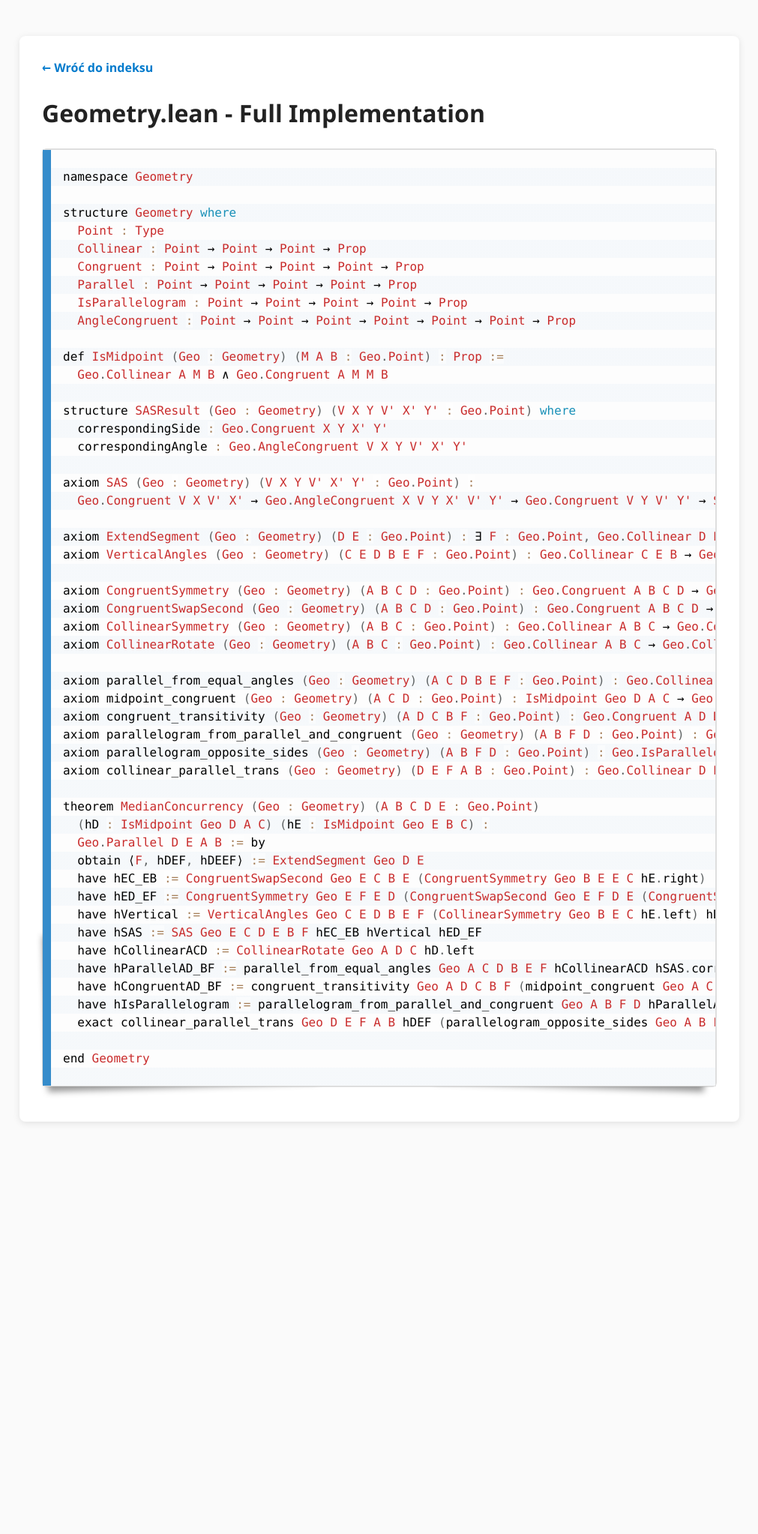
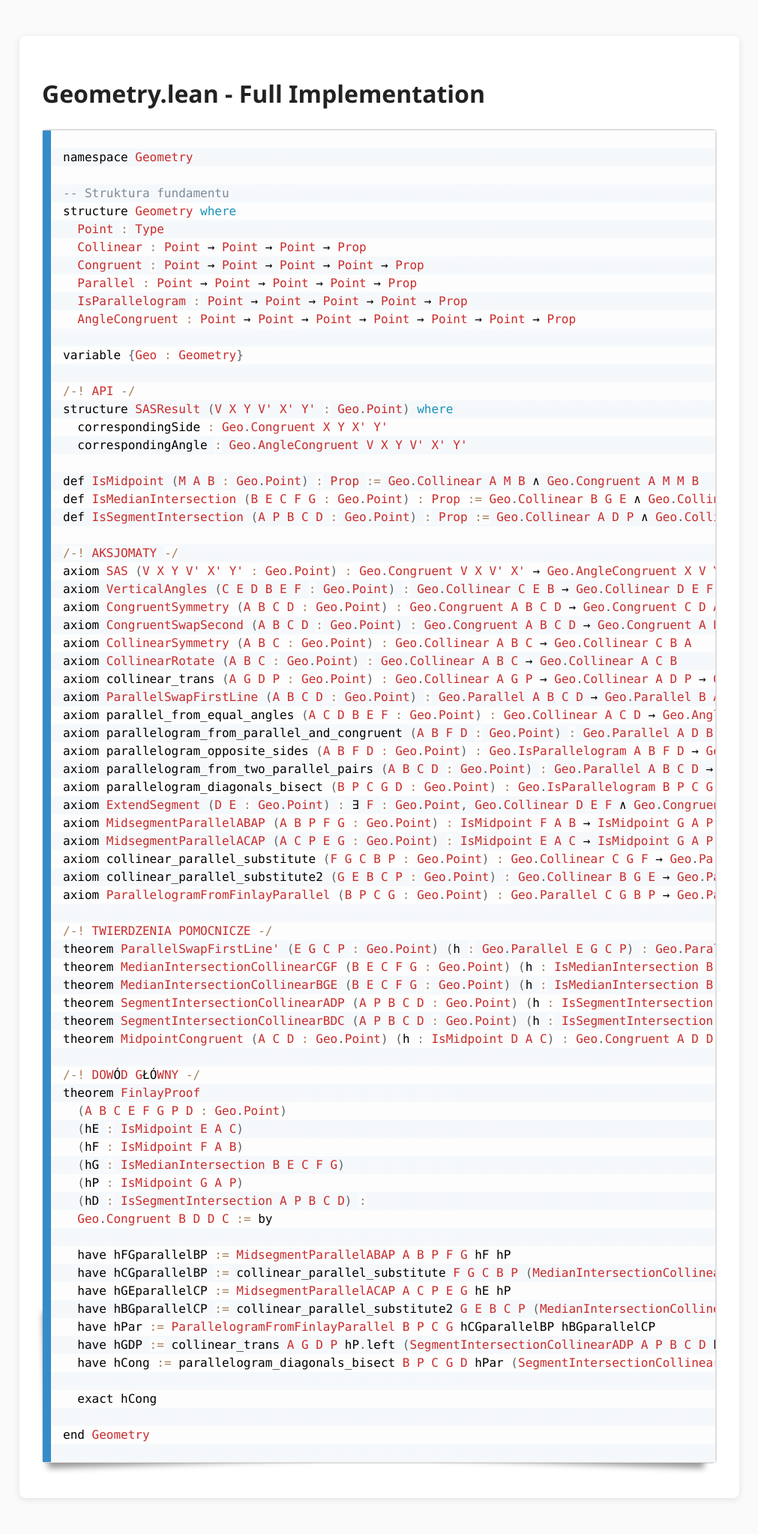
Before and after one commit to cgjteam/cgjteam.github.io, a Jekyll site: the page Geometry_lean.html, which Jekyll copies as it is, in a window 1280 px wide. Shown: the whole page at 75% size, without its empty margins (134-1145 px from the left). Built offline with Jekyll 4.4.1, drawn with Linux system fonts in a browser that asks for light colours; nearby versions of some CDN libraries; before the commit the page ends 1544 px from its top, so only the background shows below that.

Commit message:
Update Geometry_lean.html

```diff
--- a/Geometry_lean.html
+++ b/Geometry_lean.html
@@ -5,35 +5,20 @@
     <title>Geometry.lean - Full Implementation</title>
     <link rel="stylesheet" href="https://cdnjs.cloudflare.com/ajax/libs/prism/1.29.0/themes/prism-coy.min.css">
     <style>
-        body {
-            background-color: #fafafa;
-            color: #333;
-            padding: 40px;
-            font-family: 'Segoe UI', Tahoma, Geneva, Verdana, sans-serif;
-            line-height: 1.6;
-        }
+        body { background-color: #fafafa; color: #333; padding: 40px; font-family: 'Segoe UI', Tahoma, Geneva, Verdana, sans-serif; line-height: 1.6; }
         .container { max-width: 900px; margin: auto; background: white; padding: 30px; border-radius: 8px; box-shadow: 0 2px 10px rgba(0,0,0,0.1); }
-        a { color: #007acc; text-decoration: none; font-weight: bold; }
-        a:hover { text-decoration: underline; }
         h1 { color: #222; }
-        pre {
-            border: 1px solid #ddd;
-            background-color: #f6f8fa !important;
-            border-radius: 6px;
-            overflow-x: auto;
-            padding: 20px;
-        }
+        pre { border: 1px solid #ddd; background-color: #f6f8fa !important; border-radius: 6px; overflow-x: auto; padding: 20px; }
         code { font-family: 'Consolas', 'Monaco', monospace; }
     </style>
 </head>
 <body>
     <div class="container">
-        <a href="Geometry.md">&larr; Wróć do indeksu</a>
         <h1>Geometry.lean - Full Implementation</h1>
-
         <pre><code class="language-haskell">
 namespace Geometry
 
+-- Struktura fundamentu
 structure Geometry where
   Point : Type
   Collinear : Point → Point → Point → Prop
@@ -42,44 +27,65 @@ structure Geometry where
   IsParallelogram : Point → Point → Point → Point → Prop
   AngleCongruent : Point → Point → Point → Point → Point → Point → Prop
 
-def IsMidpoint (Geo : Geometry) (M A B : Geo.Point) : Prop :=
-  Geo.Collinear A M B ∧ Geo.Congruent A M M B
+variable {Geo : Geometry}
 
-structure SASResult (Geo : Geometry) (V X Y V' X' Y' : Geo.Point) where
+/-! API -/
+structure SASResult (V X Y V' X' Y' : Geo.Point) where
   correspondingSide : Geo.Congruent X Y X' Y'
   correspondingAngle : Geo.AngleCongruent V X Y V' X' Y'
 
-axiom SAS (Geo : Geometry) (V X Y V' X' Y' : Geo.Point) :
-  Geo.Congruent V X V' X' → Geo.AngleCongruent X V Y X' V' Y' → Geo.Congruent V Y V' Y' → SASResult Geo V X Y V' X' Y'
+def IsMidpoint (M A B : Geo.Point) : Prop := Geo.Collinear A M B ∧ Geo.Congruent A M M B
+def IsMedianIntersection (B E C F G : Geo.Point) : Prop := Geo.Collinear B G E ∧ Geo.Collinear C G F
+def IsSegmentIntersection (A P B C D : Geo.Point) : Prop := Geo.Collinear A D P ∧ Geo.Collinear B D C
 
-axiom ExtendSegment (Geo : Geometry) (D E : Geo.Point) : ∃ F : Geo.Point, Geo.Collinear D E F ∧ Geo.Congruent D E E F
-axiom VerticalAngles (Geo : Geometry) (C E D B E F : Geo.Point) : Geo.Collinear C E B → Geo.Collinear D E F → Geo.AngleCongruent C E D B E F
+/-! AKSJOMATY -/
+axiom SAS (V X Y V' X' Y' : Geo.Point) : Geo.Congruent V X V' X' → Geo.AngleCongruent X V Y X' V' Y' → Geo.Congruent V Y V' Y' → SASResult V X Y V' X' Y'
+axiom VerticalAngles (C E D B E F : Geo.Point) : Geo.Collinear C E B → Geo.Collinear D E F → Geo.AngleCongruent C E D B E F
+axiom CongruentSymmetry (A B C D : Geo.Point) : Geo.Congruent A B C D → Geo.Congruent C D A B
+axiom CongruentSwapSecond (A B C D : Geo.Point) : Geo.Congruent A B C D → Geo.Congruent A B D C
+axiom CollinearSymmetry (A B C : Geo.Point) : Geo.Collinear A B C → Geo.Collinear C B A
+axiom CollinearRotate (A B C : Geo.Point) : Geo.Collinear A B C → Geo.Collinear A C B
+axiom collinear_trans (A G D P : Geo.Point) : Geo.Collinear A G P → Geo.Collinear A D P → Geo.Collinear G D P
+axiom ParallelSwapFirstLine (A B C D : Geo.Point) : Geo.Parallel A B C D → Geo.Parallel B A C D
+axiom parallel_from_equal_angles (A C D B E F : Geo.Point) : Geo.Collinear A C D → Geo.AngleCongruent E C D E B F → Geo.Parallel A D B F
+axiom parallelogram_from_parallel_and_congruent (A B F D : Geo.Point) : Geo.Parallel A D B F → Geo.Congruent A D B F → Geo.IsParallelogram A B F D
+axiom parallelogram_opposite_sides (A B F D : Geo.Point) : Geo.IsParallelogram A B F D → Geo.Parallel D F A B
+axiom parallelogram_from_two_parallel_pairs (A B C D : Geo.Point) : Geo.Parallel A B C D → Geo.Parallel B C D A → Geo.IsParallelogram A B C D
+axiom parallelogram_diagonals_bisect (B P C G D : Geo.Point) : Geo.IsParallelogram B P C G → Geo.Collinear B D C → Geo.Collinear G D P → Geo.Congruent B D D C
+axiom ExtendSegment (D E : Geo.Point) : ∃ F : Geo.Point, Geo.Collinear D E F ∧ Geo.Congruent D E E F
+axiom MidsegmentParallelABAP (A B P F G : Geo.Point) : IsMidpoint F A B → IsMidpoint G A P → Geo.Parallel F G B P
+axiom MidsegmentParallelACAP (A C P E G : Geo.Point) : IsMidpoint E A C → IsMidpoint G A P → Geo.Parallel E G C P
+axiom collinear_parallel_substitute (F G C B P : Geo.Point) : Geo.Collinear C G F → Geo.Parallel F G B P → Geo.Parallel C G B P
+axiom collinear_parallel_substitute2 (G E B C P : Geo.Point) : Geo.Collinear B G E → Geo.Parallel G E C P → Geo.Parallel B G C P
+axiom ParallelogramFromFinlayParallel (B P C G : Geo.Point) : Geo.Parallel C G B P → Geo.Parallel B G C P → Geo.IsParallelogram B P C G
 
-axiom CongruentSymmetry (Geo : Geometry) (A B C D : Geo.Point) : Geo.Congruent A B C D → Geo.Congruent C D A B
-axiom CongruentSwapSecond (Geo : Geometry) (A B C D : Geo.Point) : Geo.Congruent A B C D → Geo.Congruent A B D C
-axiom CollinearSymmetry (Geo : Geometry) (A B C : Geo.Point) : Geo.Collinear A B C → Geo.Collinear C B A
-axiom CollinearRotate (Geo : Geometry) (A B C : Geo.Point) : Geo.Collinear A B C → Geo.Collinear A C B
+/-! TWIERDZENIA POMOCNICZE -/
+theorem ParallelSwapFirstLine' (E G C P : Geo.Point) (h : Geo.Parallel E G C P) : Geo.Parallel G E C P := ParallelSwapFirstLine E G C P h
+theorem MedianIntersectionCollinearCGF (B E C F G : Geo.Point) (h : IsMedianIntersection B E C F G) : Geo.Collinear C G F := h.right
+theorem MedianIntersectionCollinearBGE (B E C F G : Geo.Point) (h : IsMedianIntersection B E C F G) : Geo.Collinear B G E := h.left
+theorem SegmentIntersectionCollinearADP (A P B C D : Geo.Point) (h : IsSegmentIntersection A P B C D) : Geo.Collinear A D P := h.left
+theorem SegmentIntersectionCollinearBDC (A P B C D : Geo.Point) (h : IsSegmentIntersection A P B C D) : Geo.Collinear B D C := h.right
+theorem MidpointCongruent (A C D : Geo.Point) (h : IsMidpoint D A C) : Geo.Congruent A D D C := h.right
 
-axiom parallel_from_equal_angles (Geo : Geometry) (A C D B E F : Geo.Point) : Geo.Collinear A C D → Geo.AngleCongruent E C D E B F → Geo.Parallel A D B F
-axiom midpoint_congruent (Geo : Geometry) (A C D : Geo.Point) : IsMidpoint Geo D A C → Geo.Congruent A D D C
-axiom congruent_transitivity (Geo : Geometry) (A D C B F : Geo.Point) : Geo.Congruent A D D C → Geo.Congruent C D B F → Geo.Congruent A D B F
-axiom parallelogram_from_parallel_and_congruent (Geo : Geometry) (A B F D : Geo.Point) : Geo.Parallel A D B F → Geo.Congruent A D B F → Geo.IsParallelogram A B F D
-axiom parallelogram_opposite_sides (Geo : Geometry) (A B F D : Geo.Point) : Geo.IsParallelogram A B F D → Geo.Parallel D F A B
-axiom collinear_parallel_trans (Geo : Geometry) (D E F A B : Geo.Point) : Geo.Collinear D E F → Geo.Parallel D F A B → Geo.Parallel D E A B
+/-! DOWÓD GŁÓWNY -/
+theorem FinlayProof
+  (A B C E F G P D : Geo.Point)
+  (hE : IsMidpoint E A C)
+  (hF : IsMidpoint F A B)
+  (hG : IsMedianIntersection B E C F G)
+  (hP : IsMidpoint G A P)
+  (hD : IsSegmentIntersection A P B C D) :
+  Geo.Congruent B D D C := by
 
-theorem MedianConcurrency (Geo : Geometry) (A B C D E : Geo.Point)
-  (hD : IsMidpoint Geo D A C) (hE : IsMidpoint Geo E B C) :
-  Geo.Parallel D E A B := by
-  obtain ⟨F, hDEF, hDEEF⟩ := ExtendSegment Geo D E
-  have hEC_EB := CongruentSwapSecond Geo E C B E (CongruentSymmetry Geo B E E C hE.right)
-  have hED_EF := CongruentSymmetry Geo E F E D (CongruentSwapSecond Geo E F D E (CongruentSymmetry Geo D E E F hDEEF))
-  have hVertical := VerticalAngles Geo C E D B E F (CollinearSymmetry Geo B E C hE.left) hDEF
-  have hSAS := SAS Geo E C D E B F hEC_EB hVertical hED_EF
-  have hCollinearACD := CollinearRotate Geo A D C hD.left
-  have hParallelAD_BF := parallel_from_equal_angles Geo A C D B E F hCollinearACD hSAS.correspondingAngle
-  have hCongruentAD_BF := congruent_transitivity Geo A D C B F (midpoint_congruent Geo A C D hD) hSAS.correspondingSide
-  have hIsParallelogram := parallelogram_from_parallel_and_congruent Geo A B F D hParallelAD_BF hCongruentAD_BF
-  exact collinear_parallel_trans Geo D E F A B hDEF (parallelogram_opposite_sides Geo A B F D hIsParallelogram)
+  have hFGparallelBP := MidsegmentParallelABAP A B P F G hF hP
+  have hCGparallelBP := collinear_parallel_substitute F G C B P (MedianIntersectionCollinearCGF B E C F G hG) hFGparallelBP
+  have hGEparallelCP := MidsegmentParallelACAP A C P E G hE hP
+  have hBGparallelCP := collinear_parallel_substitute2 G E B C P (MedianIntersectionCollinearBGE B E C F G hG) (ParallelSwapFirstLine' E G C P hGEparallelCP)
+  have hPar := ParallelogramFromFinlayParallel B P C G hCGparallelBP hBGparallelCP
+  have hGDP := collinear_trans A G D P hP.left (SegmentIntersectionCollinearADP A P B C D hD)
+  have hCong := parallelogram_diagonals_bisect B P C G D hPar (SegmentIntersectionCollinearBDC A P B C D hD) hGDP
+
+  exact hCong
 
 end Geometry
         </code></pre>
```
